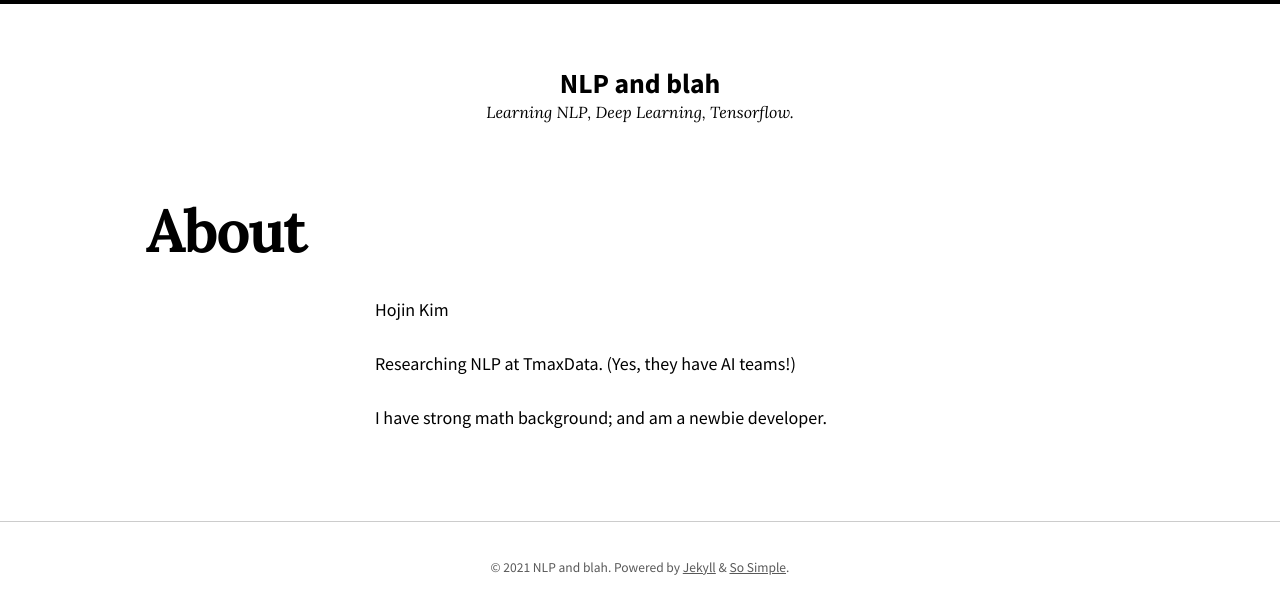
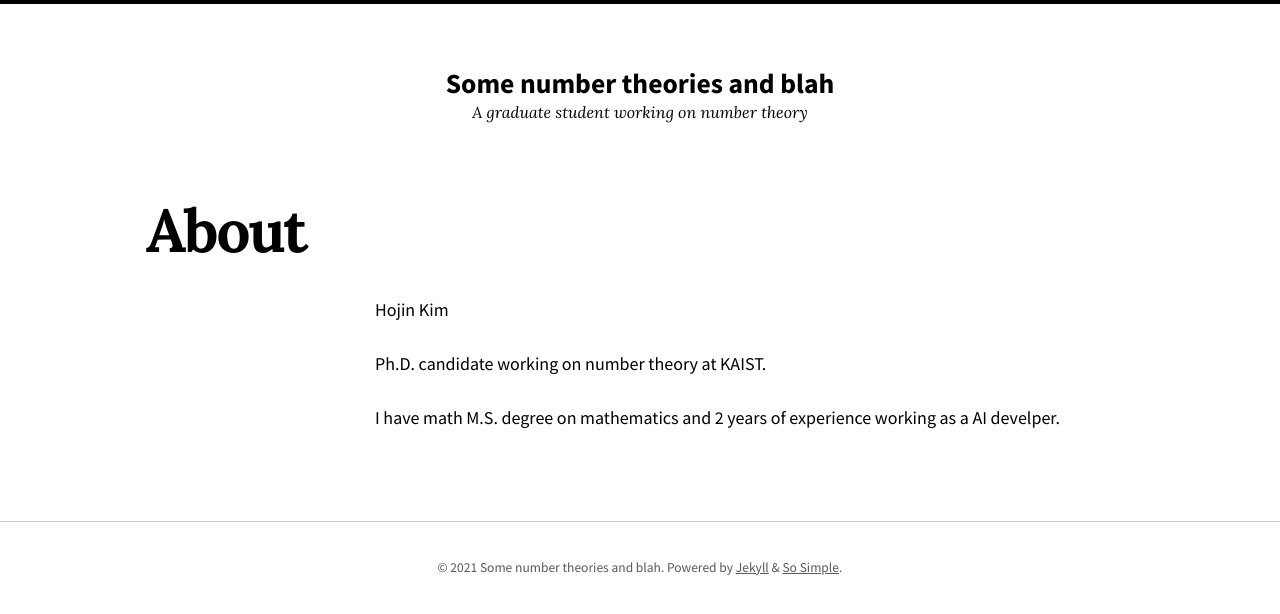
Before and after one commit to hojin-kim/hojin-kim.github.io, a Jekyll site: the page built from about.md, in a window 1280 px wide. Shown: the top 614 px of the page. Built offline with Jekyll 4.4.1, drawn with Linux system fonts in a browser that asks for light colours; nearby versions of some CDN libraries.

Commit message:
Change blog config (blog name etc) and about page.

```diff
--- a/_config.yml
+++ b/_config.yml
@@ -13,10 +13,10 @@
 # you will see them accessed via {{ site.title }}, {{ site.email }}, and so on.
 # You can create any custom variable you would like, and they will be accessible
 # in the templates via {{ site.myvariable }}.
-title: NLP and blah
+title: Some number theories and blah
 email: hojink.kim@gmail.com
 description: >- # this means to ignore newlines until "baseurl:"
-  Learning NLP, Deep Learning, Tensorflow.
+  A graduate student working on number theory
 baseurl: "" # the subpath of your site, e.g. /blog
 url: https://hojin-kim.github.io # the base hostname & protocol for your site, e.g. http://example.com
 # twitter_username:
--- a/about.md
+++ b/about.md
@@ -7,6 +7,6 @@ permalink: /about/
 
 Hojin Kim
 
-Researching NLP at TmaxData. (Yes, they have AI teams!)
+Ph.D. candidate working on number theory at KAIST.
 
-I have strong math background; and am a newbie developer.
+I have math M.S. degree on mathematics and 2 years of experience working as a AI develper.
```
